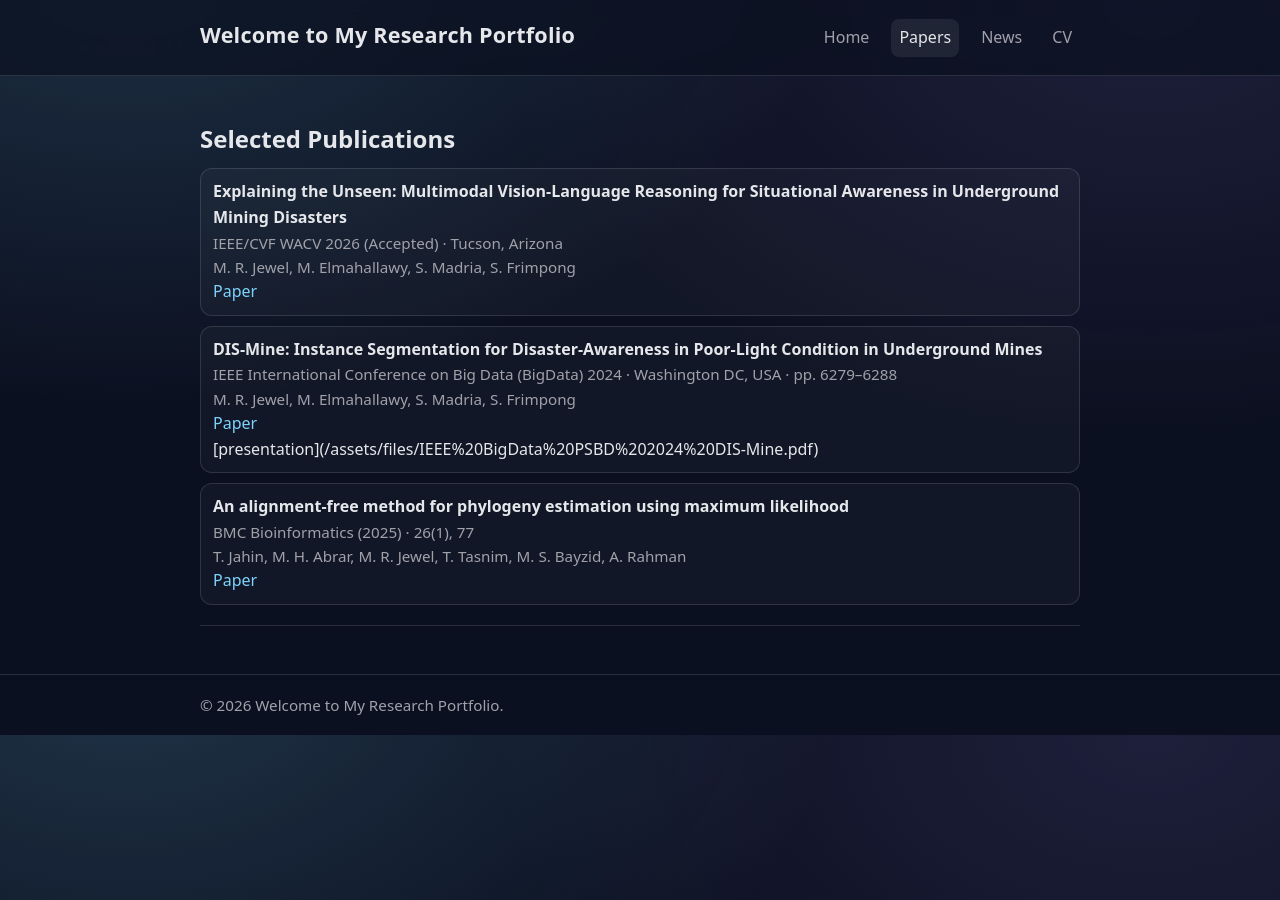
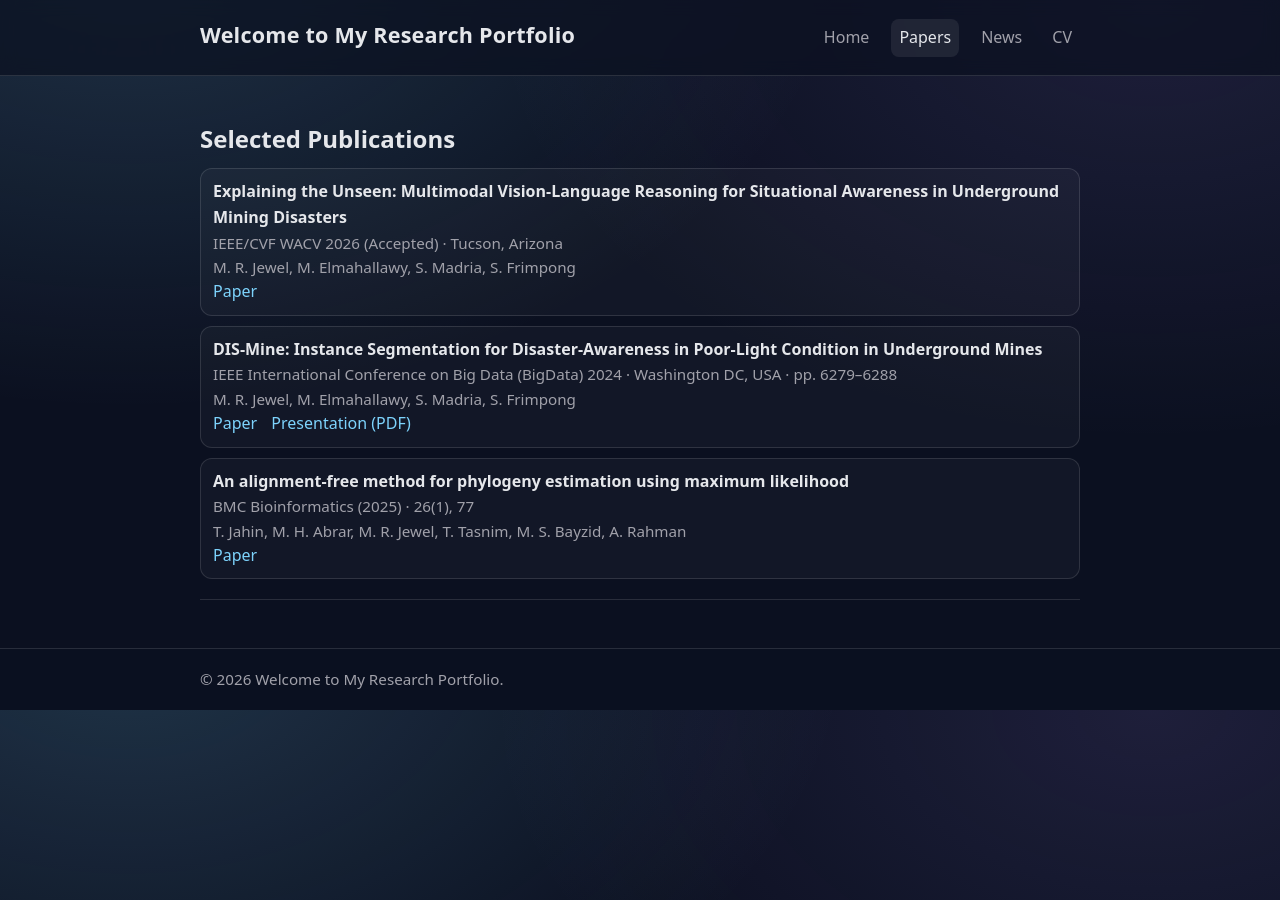
Before and after one commit to mizanJewel/mizanJewel.github.io, a Jekyll site: the page built from publications.md, in a window 1280 px wide. Built offline with Jekyll 4.4.1, drawn with Linux system fonts in a browser that asks for light colours; some of the changed lines change nothing that is shown.

Commit message:
presentation file can be downloaded now

```diff
--- a/publications.md
+++ b/publications.md
@@ -21,8 +21,9 @@ permalink: /publications/
   <div class="meta">M. R. Jewel, M. Elmahallawy, S. Madria, S. Frimpong</div>
   <div class="links">
     <a href="https://arxiv.org/abs/2411.13544" target="_blank" rel="noreferrer">Paper</a>
+    <a href="{{ '/assets/files/IEEE_BigData_PSBD_2024_DIS-Mine.pdf' | relative_url }}" download>Presentation (PDF)</a>
   </div>
-  [presentation]({{ '/assets/files/IEEE BigData PSBD 2024 DIS-Mine.pdf' | relative_url }})
+  <!-- [presentation]({{ '/assets/files/IEEE BigData PSBD 2024 DIS-Mine.pdf' | relative_url }}) -->
 </div>
 
 <div class="pub">
```
Also changed, not shown: 2 other files.
